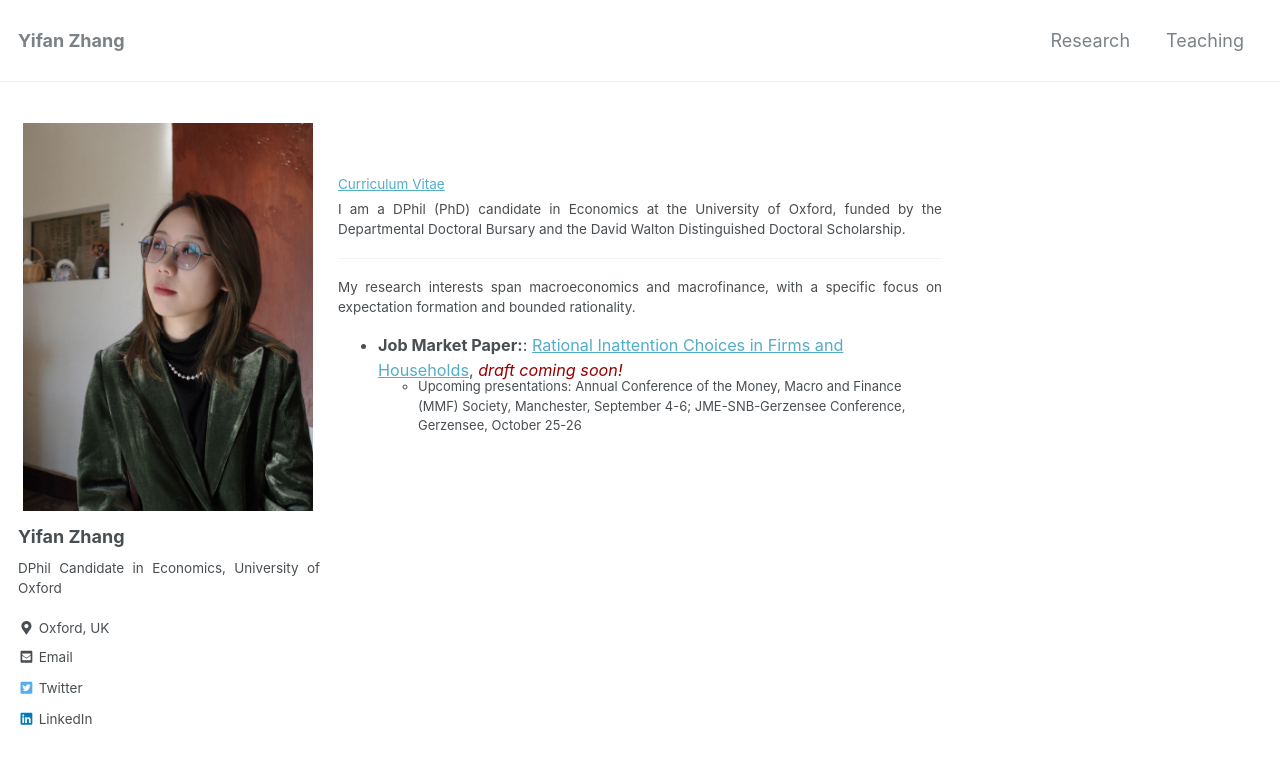
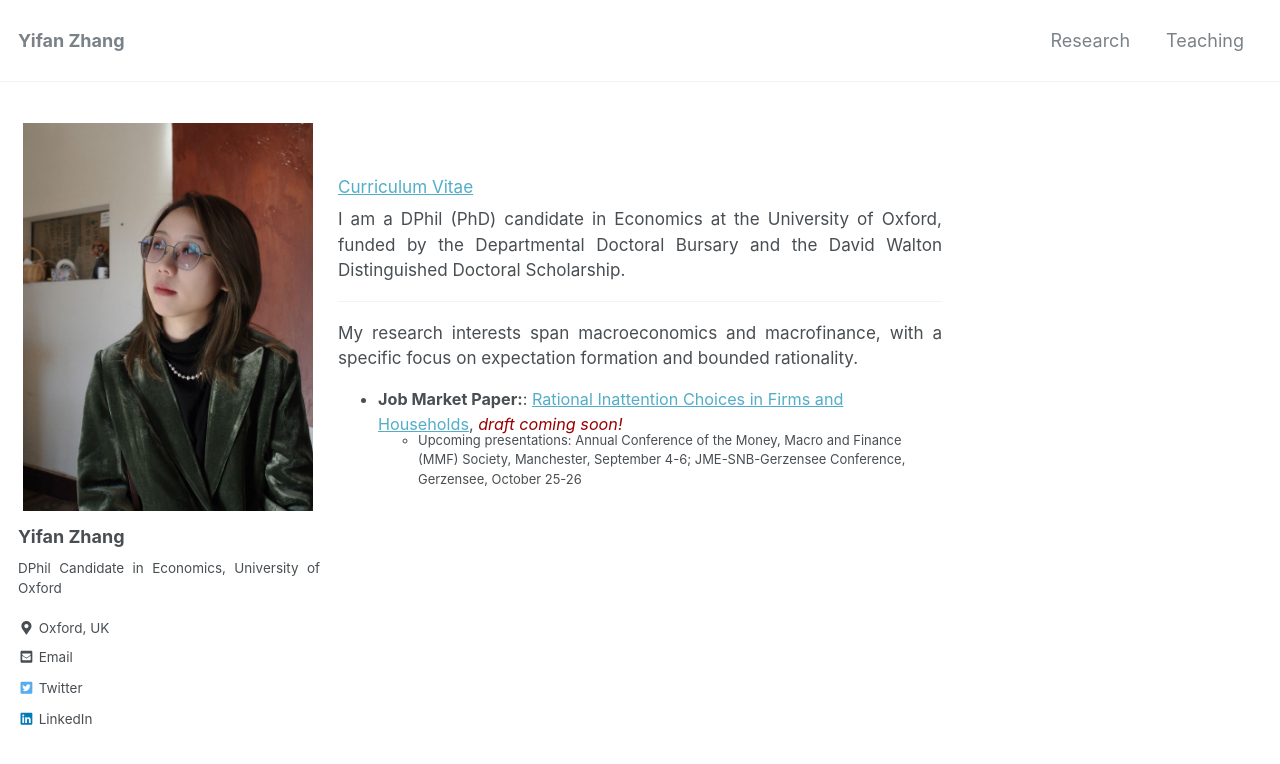
Before and after one commit to yifan-zhang-in/yifan-zhang-in.github.io, a Jekyll site: the page built from index.html, in a window 1280 px wide and 900 px high. Shown: the top 764 px of the window. Built offline with Jekyll 4.4.1, drawn with Linux system fonts in a browser that asks for light colours; nearby versions of some CDN libraries; the list of posts is cut into pages by our own code.

Commit message:
Update _base.scss

```diff
--- a/_sass/minimal-mistakes/_base.scss
+++ b/_sass/minimal-mistakes/_base.scss
@@ -82,7 +82,7 @@ small,
 }
 
 p {
-  font-size: $type-size-6 !important;
+  font-size: $type-size-8;
   margin-bottom: 0.35em;
   margin-top: 0;
   line-height: 1.5;
```
